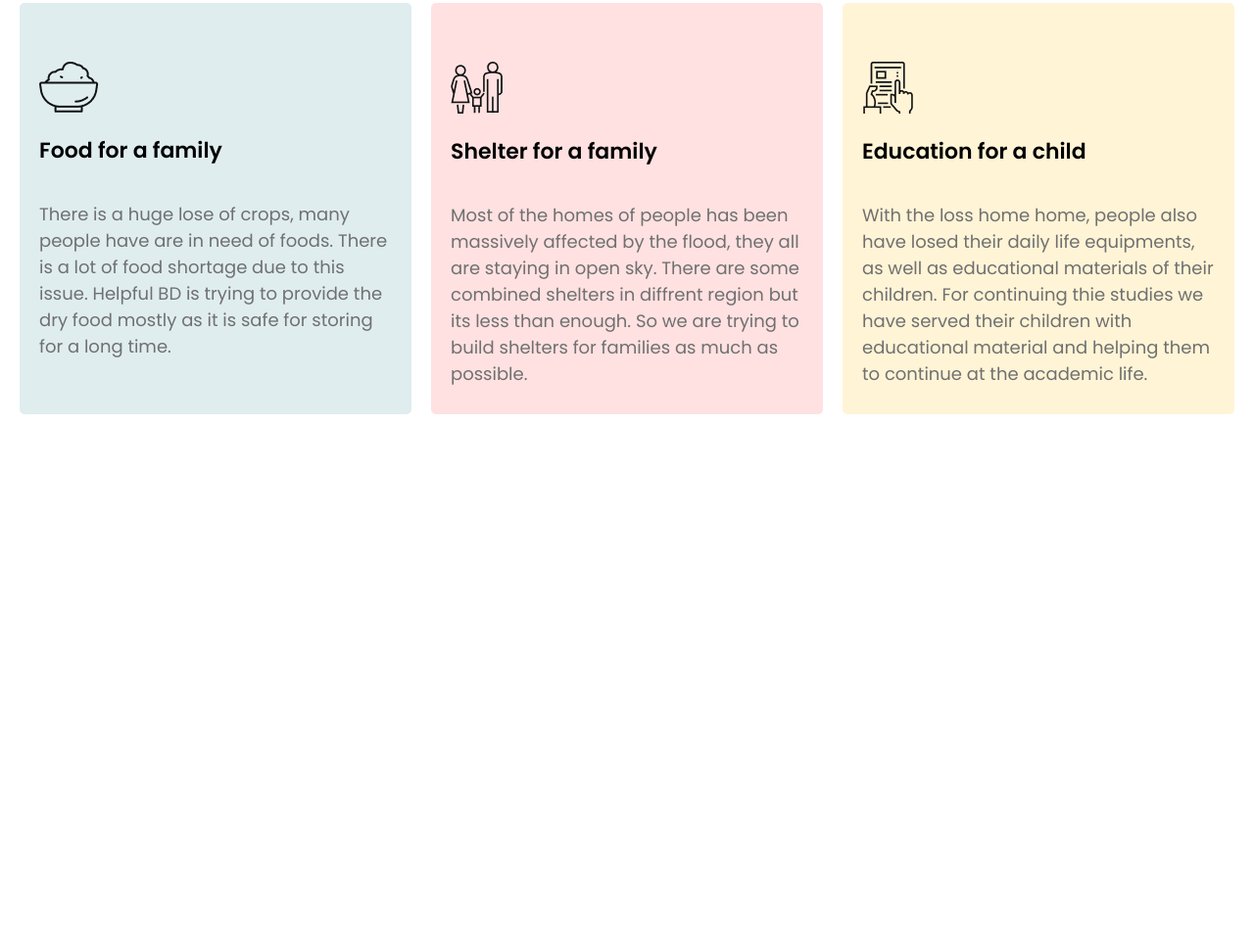
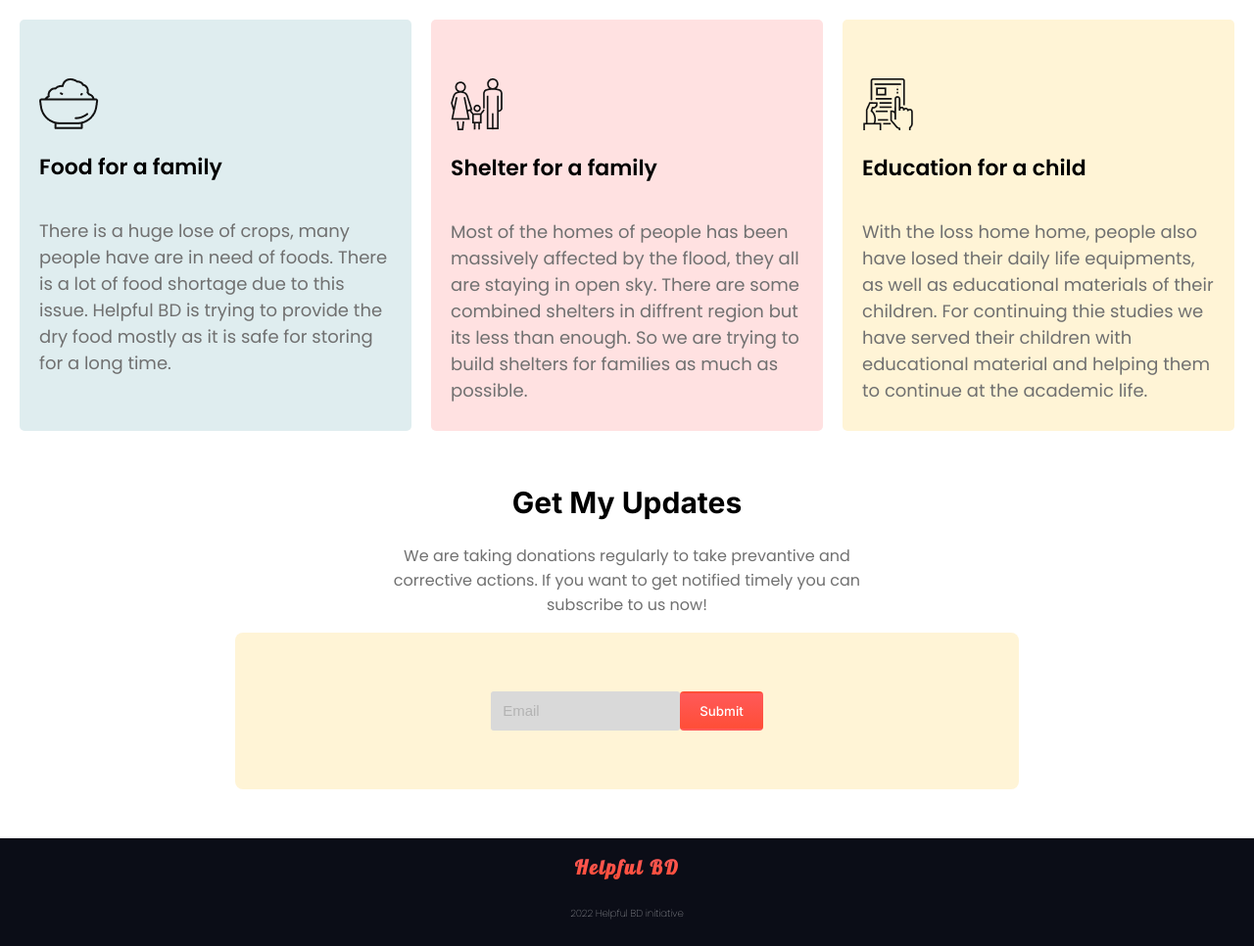
Before and after one commit to khalilonline99/helpful-bd, a plain HTML site: page index.html in a window 1280 px wide. Shown: the part 1367-2333 px from the top of the page at 98% size. Before the commit the page ends 1790 px from the top, so only its background shows below. Drawn offline with Linux system fonts and the light colour scheme.

Commit message:
added initially

```diff
--- a/index.html
+++ b/index.html
@@ -9,7 +9,7 @@
     <link rel="preconnect" href="https://fonts.googleapis.com">
     <link rel="preconnect" href="https://fonts.gstatic.com" crossorigin>
     <link
-        href="https://fonts.googleapis.com/css2?family=Inter:wght@600;700&family=Lobster&family=Poppins:wght@200;400;600;700&family=Roboto:wght@500&display=swap"
+        href="https://fonts.googleapis.com/css2?family=Inter:wght@500;600;700&family=Lobster&family=Poppins:wght@100;200;400;600;700&family=Roboto:wght@500&display=swap"
         rel="stylesheet">
     <title>Helpful Bangladesh</title>
 </head>
@@ -87,11 +87,24 @@
 
 
     <!-- Get my update part -->
-    <section>
-
+    <section id="get-update">
+        <div id="get-update-top">
+            <h2>Get My Updates</h2>
+            <p>We are taking donations regularly to take prevantive and corrective actions. If you want to get notified
+                timely you can subscribe to us now!</p>
+        </div>
+        <div id="email-sub">
+            <div style="display: flex;">
+                <input type="email" id="email-form" placeholder="Email" required>
+                <button type="submit" id="submit-form">Submit</button>
+            </div>
+        </div>
     </section>
-
-
 </body>
 
+<footer id="footer">
+    <h2>Helpful BD</h2>
+    <p> 2022 Helpful BD initiative</p>
+</footer>
+
 </html>
--- a/style.css
+++ b/style.css
@@ -131,6 +131,7 @@ body {
 
 #donate-plan-top h2 {
     font-family: 'Inter', sans-serif;
+    font-size: 30px;
 }
 
 #donate-plan-top p {
@@ -143,6 +144,11 @@ body {
 
 
 /* Donate Plan Cards Part  */
+
+.get-update {
+    margin-top: 50px;
+    margin-bottom: 50px;
+}
 
 .donate-plan-cards {
     display: flex;
@@ -200,6 +206,101 @@ body {
     align-items: flex-start;
 }
 
+
+
+/* Get update part */
+
+#get-update {
+    display: flex;
+    flex-direction: column;
+    align-items: center;
+    margin-top: 30px;
+}
+
+#get-update-top {
+    display: flex;
+    flex-direction: column;
+    align-items: center;
+}
+
+#get-update-top h2 {
+    font-family: 'Inter', sans-serif;
+    font-size: 30px;
+}
+
+#get-update-top p {
+    font-family: 'Poppins', sans-serif;
+    color: #707070;
+    text-align: center;
+    width: 45%;
+    margin-top: 0;
+}
+
+#email-sub {
+    display: flex;
+    flex-direction: column;
+    align-items: center;
+    justify-content: space-around;
+    background-color: #FFF4D6;
+    width: 800px;
+    height: 160px;
+    border-radius: 8px;
+}
+
+
+#email-form {
+    min-height: 25px;
+    min-width: 245 px;
+    border-radius: 3px;
+    background-color: #D9D9D9;
+    color: #AA9F9F;
+    box-shadow: none;
+    border-color: transparent;
+    padding-left: 10px;
+    padding-top: 3px;
+    padding-bottom: 3px;
+}
+
+#submit-form {
+    /* height: 25px; */
+    color: #FFFFFF;
+    text-decoration: none;
+    font-family: 'Inter', sans-serif;
+    font-weight: 500;
+    background-image: linear-gradient(to bottom, #FF5959, #ff4e37);
+    padding: 10px 18px;
+    margin: 0;
+    border-radius: 4px;
+    border-color: transparent;
+}
+
+#footer {
+    width: 100%;
+    height: 110px;
+    background-color: #0B0D17;
+    display: flex;
+    flex-direction: column;
+    align-items: center;
+    margin-top: 50px;
+}
+
+#footer h2 {
+    font-size: 20px;
+    font-family: 'Lobster', cursive;
+    background: -webkit-linear-gradient(#FF5959, #ff4e37);
+    -webkit-background-clip: text;
+    -webkit-text-fill-color: transparent;
+    letter-spacing: 2px;
+}
+
+#footer p {
+    font-family: 'Poppins', sans-serif;
+    color: #FFFFFF;
+    font-size: 10px;
+    font-weight: 100;
+}
+
+
 /* font-family: 'Inter', sans-serif;
 font-family: 'Lobster', cursive;
 font-family: 'Poppins', sans-serif;
```
